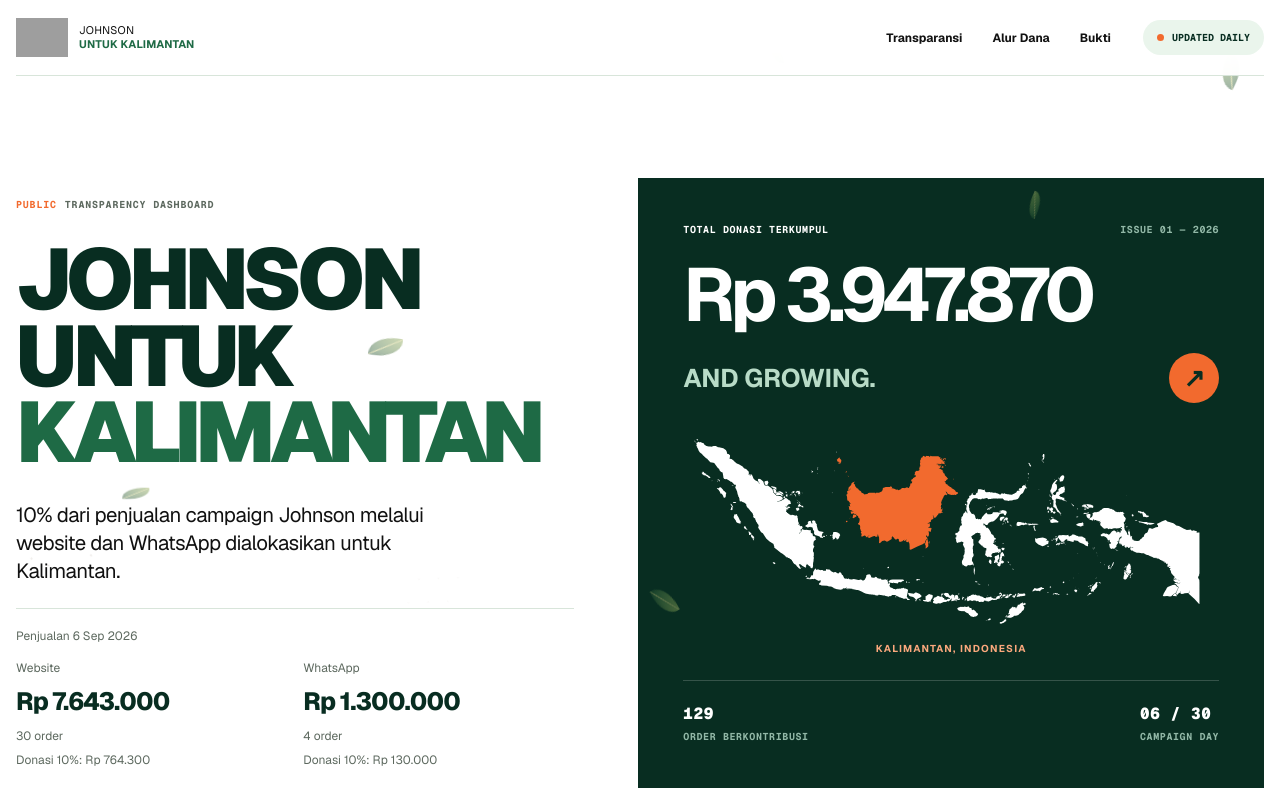
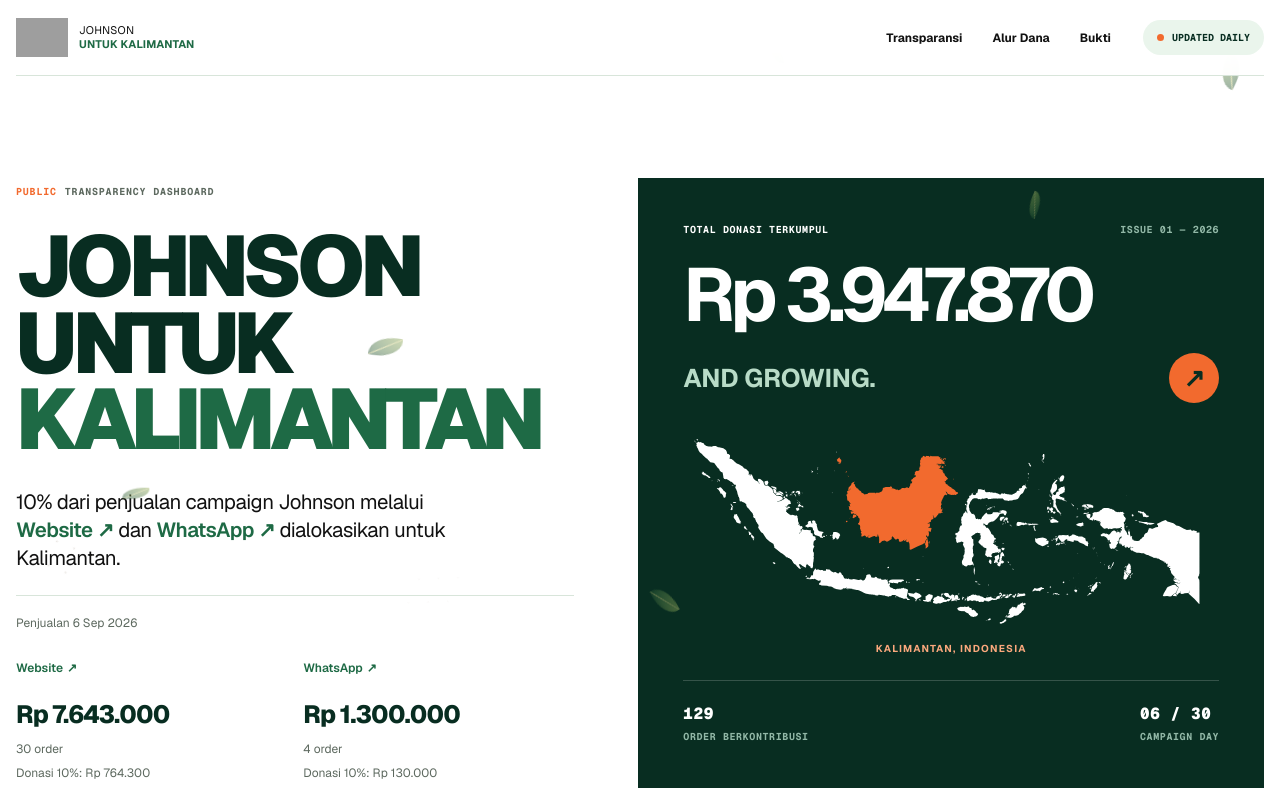
Before and after one commit to johnsonavengers/johnsonkalimantan, a Next.js app: page / in a window 1280 px wide. Shown: the top 800 px of the page. Built offline with nearby package versions, Linux system fonts and the light colour scheme; grey boxes are pictures that could not be loaded.

Commit message:
Link website and WhatsApp channels with green arrow text

```diff
--- a/app/Dashboard.tsx
+++ b/app/Dashboard.tsx
@@ -6,6 +6,12 @@ import johnsonLogo from "../logo/logo.jpg";
 
 function BrandLogo() {
   return <Image className="brand-logo" src={johnsonLogo} alt="Logo Johnson" width={52} height={52} sizes="52px" />;
+}
+
+function ChannelLink({ channel }: { channel: "website" | "whatsapp" }) {
+  const label = channel === "website" ? "Website" : "WhatsApp";
+  const href = channel === "website" ? "https://johnson.id" : "https://live.johnson.id";
+  return <a className="channel-link" href={href} target="_blank" rel="noopener noreferrer">{label} <span aria-hidden="true">↗</span><span className="sr-only"> (dibuka di tab baru)</span></a>;
 }
 
 type DailyRecord = { date: string; periodStart?: string; sales: number; orders: number | null; channels?: { website: number; whatsapp: number }; orderChannels?: { website: number; whatsapp: number } };
@@ -178,14 +184,14 @@ export default function Dashboard() {
             <p className="eyebrow"><span>PUBLIC</span> TRANSPARENCY DASHBOARD</p>
             <h1>JOHNSON<br />UNTUK<br /><em>KALIMANTAN</em></h1>
             <p className="hero-message">
-              {donationPercentage}% dari penjualan campaign Johnson melalui website dan WhatsApp dialokasikan untuk Kalimantan.
+              {donationPercentage}% dari penjualan campaign Johnson melalui <ChannelLink channel="website" /> dan <ChannelLink channel="whatsapp" /> dialokasikan untuk Kalimantan.
             </p>
             {metrics.latest?.channels ? (
               <div className="sales-channels">
                 <p>Penjualan {recordDate(metrics.latest)}</p>
                 <dl>
-                  <div><dt>Website</dt><dd>{rupiah.format(metrics.latest.channels.website)}{metrics.latest.orderChannels ? <small>{integer.format(metrics.latest.orderChannels.website)} order</small> : null}<small>Donasi {donationPercentage}%: {rupiah.format(metrics.latest.channels.website * data.campaign.donationRate)}</small></dd></div>
-                  <div><dt>WhatsApp</dt><dd>{rupiah.format(metrics.latest.channels.whatsapp)}{metrics.latest.orderChannels ? <small>{integer.format(metrics.latest.orderChannels.whatsapp)} order</small> : null}<small>Donasi {donationPercentage}%: {rupiah.format(metrics.latest.channels.whatsapp * data.campaign.donationRate)}</small></dd></div>
+                  <div><dt><ChannelLink channel="website" /></dt><dd>{rupiah.format(metrics.latest.channels.website)}{metrics.latest.orderChannels ? <small>{integer.format(metrics.latest.orderChannels.website)} order</small> : null}<small>Donasi {donationPercentage}%: {rupiah.format(metrics.latest.channels.website * data.campaign.donationRate)}</small></dd></div>
+                  <div><dt><ChannelLink channel="whatsapp" /></dt><dd>{rupiah.format(metrics.latest.channels.whatsapp)}{metrics.latest.orderChannels ? <small>{integer.format(metrics.latest.orderChannels.whatsapp)} order</small> : null}<small>Donasi {donationPercentage}%: {rupiah.format(metrics.latest.channels.whatsapp * data.campaign.donationRate)}</small></dd></div>
                 </dl>
               </div>
             ) : null}
--- a/app/globals.css
+++ b/app/globals.css
@@ -54,6 +54,10 @@ button, input { font: inherit; }
 .sales-channels > p { margin: 0 0 14px; color: var(--muted); font-size: 12px; line-height: 1.5; }
 .sales-channels dl { display: grid; grid-template-columns: repeat(2, minmax(0, 1fr)); gap: 16px; margin: 0; }
 .sales-channels dt { color: var(--muted); font-size: 12px; margin-bottom: 6px; }
+.channel-link { color: var(--green-700); font-weight: 600; white-space: nowrap; text-underline-offset: 4px; }
+.channel-link:hover { text-decoration: underline; }
+.channel-link:focus-visible { outline: 2px solid var(--green-700); outline-offset: 4px; border-radius: 2px; }
+.sales-channels .channel-link { display: inline-flex; align-items: center; gap: 4px; min-height: 44px; }
 .sales-channels dd small { display: block; margin-top: 6px; color: var(--muted); font-size: 12px; font-weight: 400; letter-spacing: normal; }
 .sales-channels dd { margin: 0; color: var(--green-950); font-size: clamp(16px, 4.5cqi, 25px); font-weight: 750; letter-spacing: -.04em; }
 .total-card { position: relative; overflow: hidden; padding: clamp(24px, 3.5vw, 54px); color: white; background: var(--green-950); min-height: 440px; display: flex; flex-direction: column; justify-content: space-between; }
```
